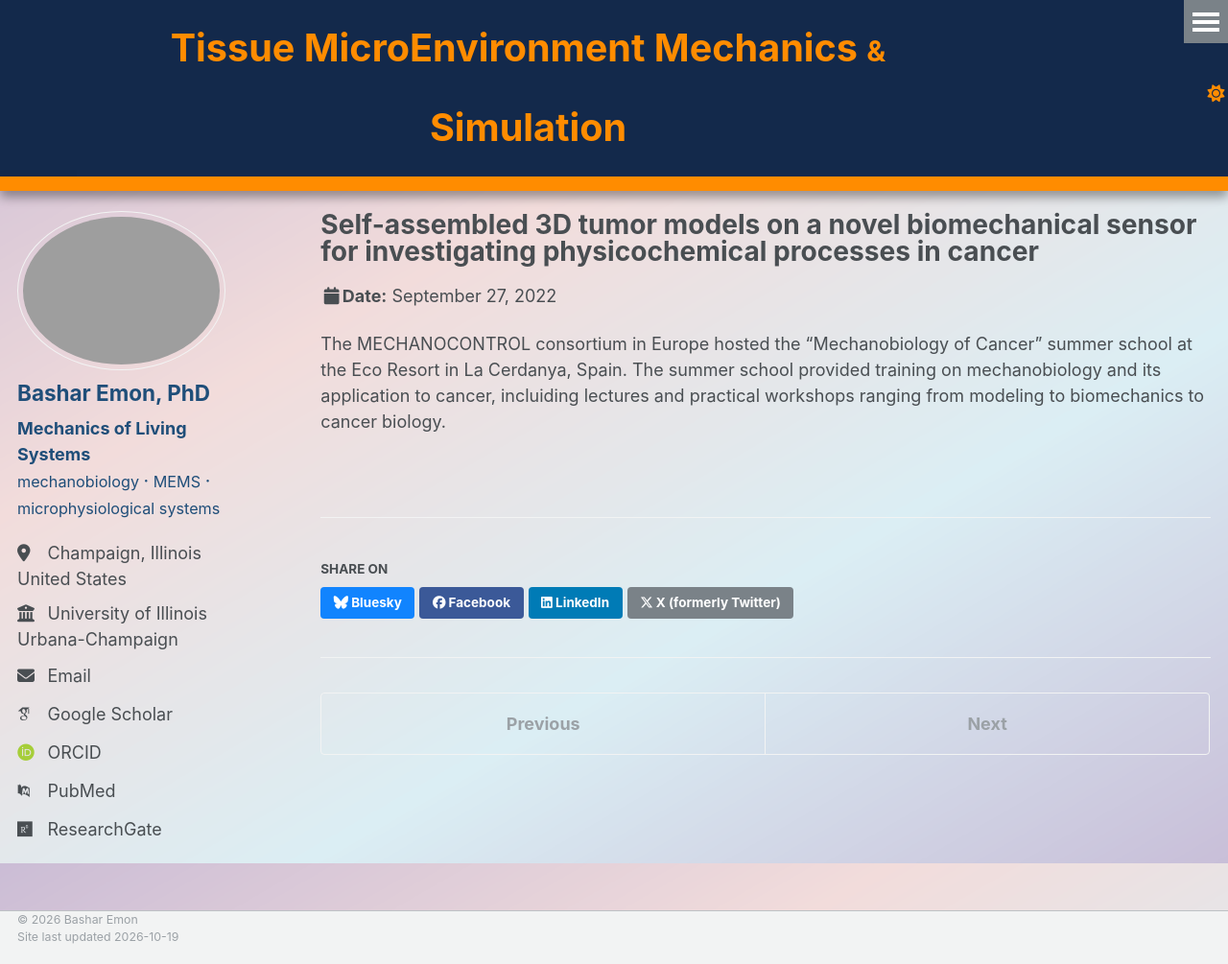
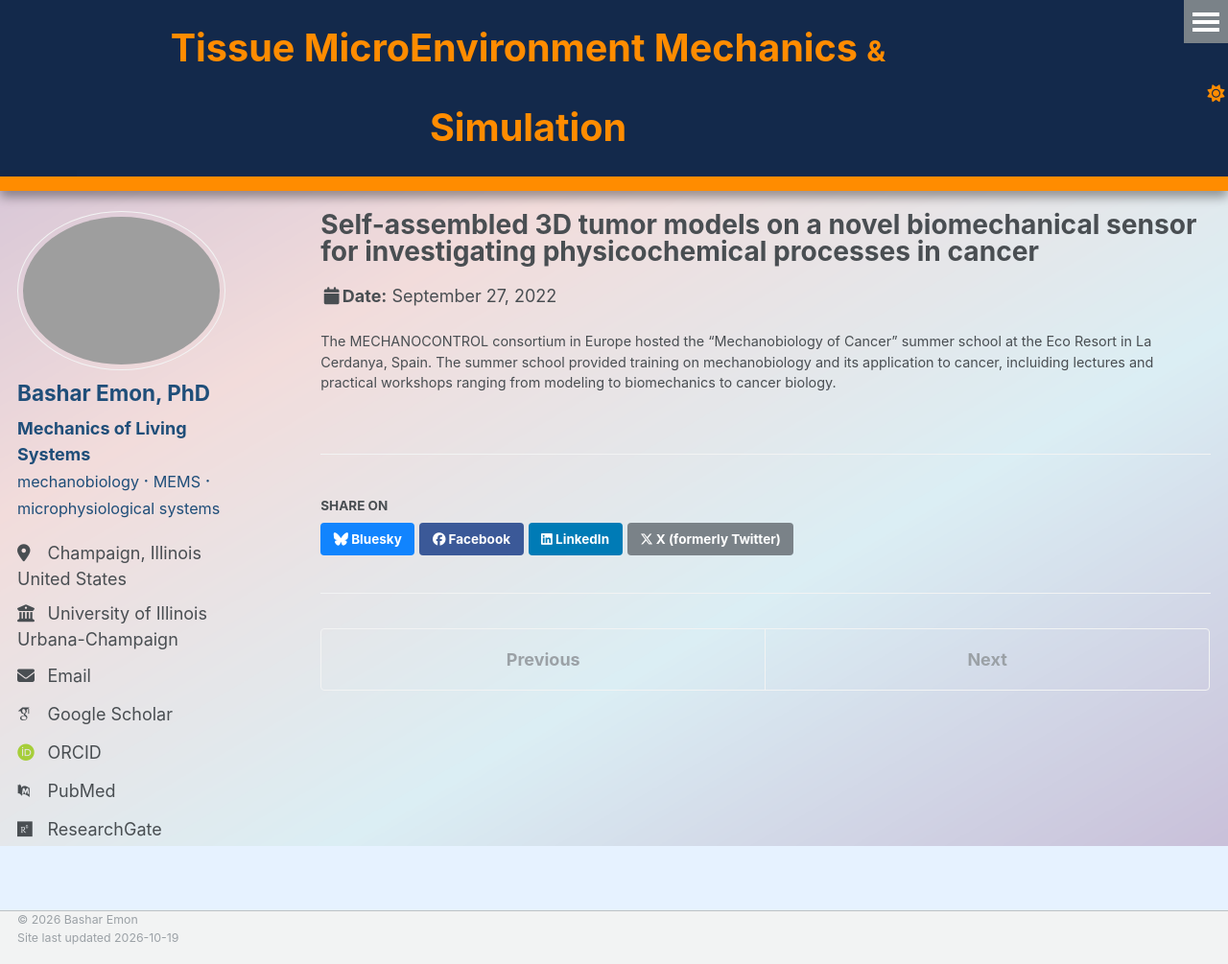
Before and after one commit to BasharEmon/BasharEmon.github.io, a Jekyll site: the page built from _talks/Spain_2022.md, in a window 1280 px wide and 1005 px high. Shown: the whole window at 96% size. Built offline with Jekyll 4.4.1, drawn with Linux system fonts in a browser that asks for light colours; some web fonts are replaced.

Commit message:
Update Spain_2022.md

```diff
--- a/_talks/Spain_2022.md
+++ b/_talks/Spain_2022.md
@@ -8,5 +8,7 @@ date: 2022-09-27
 location: "Prullans, Barcelona, Spain"
 ---
 
+<div style="font-size: 0.8rem;">
 The MECHANOCONTROL consortium in Europe hosted the “Mechanobiology of Cancer” summer school at the Eco Resort in La Cerdanya, Spain.
 The summer school provided training on mechanobiology and its application to cancer, incluiding lectures and practical workshops ranging from modeling to biomechanics to cancer biology.
+</div>
```
